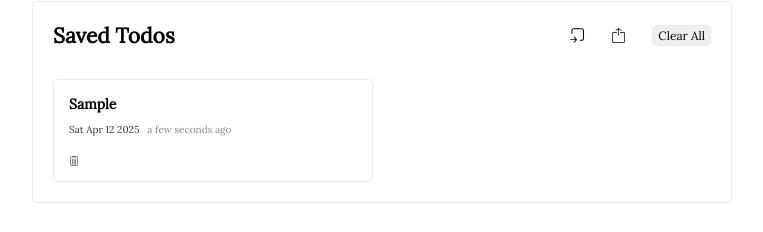
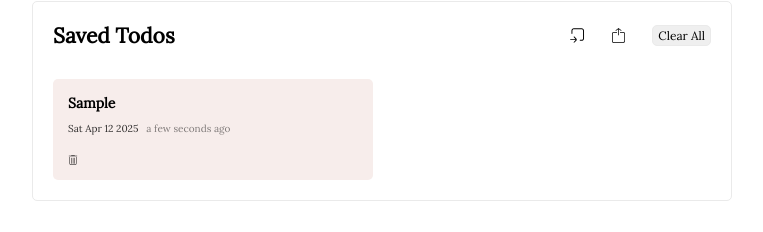
Before and after one commit to qobitech/react-template, a React (Vite) app: page / in a window 1280 px wide. Both pictures are taken after typing "Sample", "Sample" into the empty fields and a click on the button "Save Todo List". Shown: the part 590-822 px from the top of the page, without its empty margins (258-1021 px from the left). Built offline with nearby package versions, Linux system fonts and the light colour scheme; no server answers.

Commit message:
feat: utilized generate visual hash for styling the todos

```diff
--- a/src/app.tsx
+++ b/src/app.tsx
@@ -3,9 +3,17 @@ import './index.css'
 import { DBContext } from './context/db'
 import { useSync } from './hook'
 import { ITodos } from './interface'
+import { v4 as uuidv4 } from 'uuid'
+
+export const defaultNote: Omit<ITodos, 'id'> = {
+  text: '',
+  title: '',
+  timeStamp: Date.now(),
+  todo: []
+}
 
 const App = () => {
-  const dbProps = useSync<ITodos>() // Custom hook to manage offline storage
+  const dbProps = useSync<ITodos>({ ...defaultNote, id: uuidv4() }) // Custom hook to manage offline storage
   return (
     <div>
       <DBContext.Provider value={{ ...dbProps }}>
--- a/src/helper.ts
+++ b/src/helper.ts
@@ -103,9 +103,8 @@ export function generateVisualHash(data: any): string {
   const b = Math.abs(hashB % 256)
 
   // Convert to hex color with brightness adjustment to ensure readability
-  // Ensure at least one component is > 150 for visibility
   const adjustBrightness =
-    r + g + b < 300 ? 150 + Math.floor(Math.random() * 105) : 0
+    r + g + b < 300 ? Math.min(255 - Math.max(r, g, b), 150) : 0
 
   const finalR = Math.min(255, r + (r < 100 ? adjustBrightness : 0))
   const finalG = Math.min(255, g + (g < 100 && r >= 100 ? adjustBrightness : 0))
@@ -114,9 +113,14 @@ export function generateVisualHash(data: any): string {
     b + (b < 100 && r >= 100 && g >= 100 ? adjustBrightness : 0)
   )
 
-  return `#${finalR.toString(16).padStart(2, '0')}${finalG
+  const lightness = 0.9 // Higher value = lighter color (0-1 range)
+  const lightR = Math.floor(finalR + (255 - finalR) * lightness)
+  const lightG = Math.floor(finalG + (255 - finalG) * lightness)
+  const lightB = Math.floor(finalB + (255 - finalB) * lightness)
+
+  return `#${lightR.toString(16).padStart(2, '0')}${lightG
     .toString(16)
-    .padStart(2, '0')}${finalB.toString(16).padStart(2, '0')}`
+    .padStart(2, '0')}${lightB.toString(16).padStart(2, '0')}`
 }
 
 // User fingerprint for device identification
--- a/src/hook.ts
+++ b/src/hook.ts
@@ -4,7 +4,6 @@ import { sanitizeFileName } from './helper'
 import JSZip from 'jszip'
 import { ITodos } from './interface'
 import { convertFileToTodo, exportTodos } from './utils'
-import { v4 as uuidv4 } from 'uuid'
 
 export const useNetworkStatus = (): boolean => {
   const [isOnline, setIsOnline] = useState(navigator.onLine)
@@ -32,19 +31,14 @@ export interface IUseSync<T = undefined> {
   offlineData: T[] | undefined
   syncToServer: (syncFunction: (updates: T[]) => Promise<void>) => Promise<void>
   removeOfflineItem: (id: string) => Promise<void>
-  setNote: React.Dispatch<React.SetStateAction<ITodos>>
-  note: ITodos
+  setNote: React.Dispatch<React.SetStateAction<T>>
+  note: T
 }
 
-export const defaultNote: Omit<ITodos, 'id'> = {
-  text: '',
-  title: '',
-  timeStamp: Date.now(),
-  todo: []
-}
-
-export const useSync = <T extends { id: string } = any>(): IUseSync<T> => {
-  const [note, setNote] = useState<ITodos>({ ...defaultNote, id: uuidv4() }) // Stores the current note being typed
+export const useSync = <T extends { id: string } = any>(
+  defaultNote: T
+): IUseSync<T> => {
+  const [note, setNote] = useState<T>(defaultNote) // Stores the current note being typed
   const [offlineData, setOfflineData] = useState<T[]>([])
 
   const version = 3
@@ -125,7 +119,7 @@ export const useSync = <T extends { id: string } = any>(): IUseSync<T> => {
     const db = await openDB('SyncDB', version)
     await db.clear('updates')
     setOfflineData([])
-    setNote({ ...defaultNote, id: uuidv4() })
+    setNote(defaultNote)
   }
 
   const removeOfflineItem = async (id: string) => {
--- a/src/pages/note-app/note-app-item.tsx
+++ b/src/pages/note-app/note-app-item.tsx
@@ -3,6 +3,7 @@ import styled from 'styled-components'
 import moment from 'moment'
 import { TrashSVG } from '../../svg-icons'
 import { ITodos } from '../../interface'
+import { generateVisualHash } from '../../helper'
 
 interface ISavedNoteItem {
   note: ITodos
@@ -11,8 +12,11 @@ interface ISavedNoteItem {
 }
 
 const SavedNoteItem: FC<ISavedNoteItem> = ({ note, onClick, onDelete }) => {
+  const bg = generateVisualHash(note)
+
+  console.log(bg, 'juju')
   return (
-    <SavedNoteItemWarpperClass>
+    <SavedNoteItemWarpperClass style={{ background: bg }}>
       <SavedNoteItemClass onClick={onClick}>
         <h5 className="header">{note.title || note.text}</h5>
 
@@ -40,7 +44,7 @@ const SavedNoteItemWarpperClass = styled.div`
   flex-direction: column;
   gap: 10px;
   padding: 15px;
-  border: 1px solid #eaeaea;
+  border: 0px solid #eaeaea;
   border-radius: 5px;
   box-sizing: border-box;
 `
```
Also changed, not shown: 1 other file (tests, documents, lock files or other folders).
